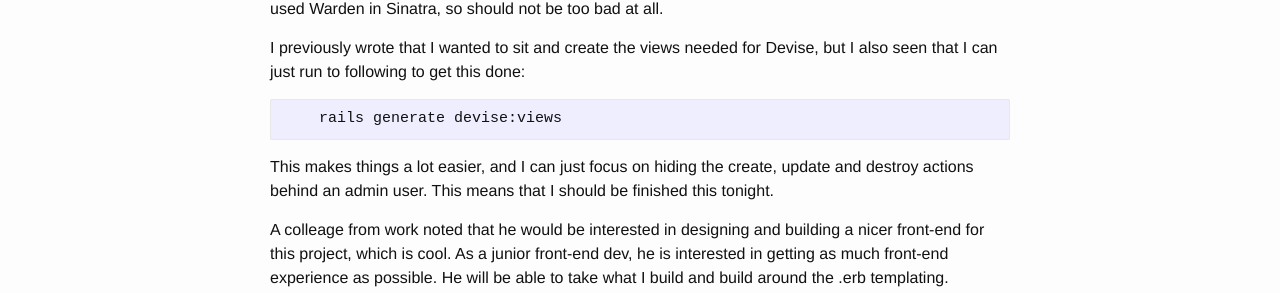
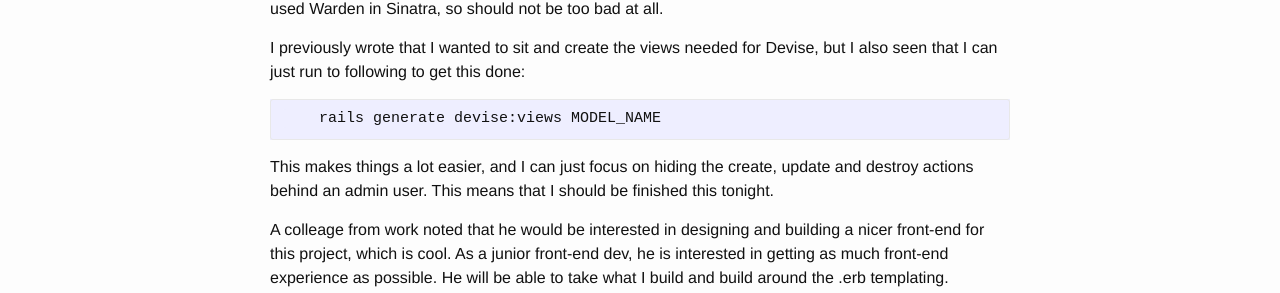
Before and after one commit to keerin/keerin.github.io, a Jekyll site: the page built from _posts/2016-04-26-daily-update-5.md, in a window 1280 px wide. Shown: the part 251-544 px from the top of the page. Built offline with Jekyll 4.4.1, drawn with Linux system fonts in a browser that asks for light colours.

```diff
--- a/_posts/2016-04-26-daily-update-5.md
+++ b/_posts/2016-04-26-daily-update-5.md
@@ -5,11 +5,11 @@ date:   2016-04-26 2016  17:49:00 +0100
 categories: "learning-rails"
 author: "Kieran"
 ---
-Today I've read through [this link](www.link.com){:target="_blank"}, which shows how to use Devise. I noteiced that Devise uses a method called "is\_authorised?", which you can use to create login and access logic. Very similar to how I've used Warden in Sinatra, so should not be too bad at all.
+Today I've read through [this link](https://launchschool.com/blog/how-to-use-devise-in-rails-for-authentication){:target="_blank"}, which shows how to use Devise. I noteiced that Devise uses a method called "is\_authorised?", which you can use to create login and access logic. Very similar to how I've used Warden in Sinatra, so should not be too bad at all.
 
 I previously wrote that I wanted to sit and create the views needed for Devise, but I also seen that I can just run to following to get this done:
 
-        rails generate devise:views
+        rails generate devise:views MODEL_NAME
 
 This makes things a lot easier, and I can just focus on hiding the create, update and destroy actions behind an admin user. This means that I should be finished this tonight.
 
```
